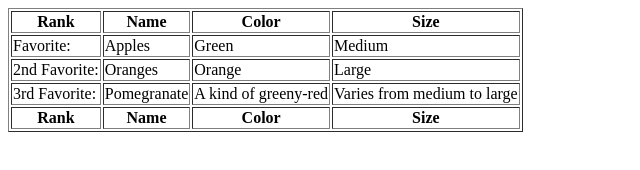
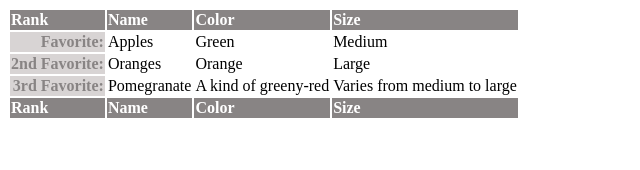
Before and after one commit to jaguileraaguilera/DIW_21_22, a plain HTML site: page t3_CSS/ws_3/e4/index.html in a window 1280 px wide. Shown: the whole page, without its empty margins (0-640 px from the left). Drawn offline with Linux system fonts and the light colour scheme.

Commit message:
Trabajo sin finalizar

```diff
--- a/t3_CSS/ws_3/e1/estilos.css
+++ b/t3_CSS/ws_3/e1/estilos.css
@@ -1,15 +1,16 @@
-table {
-    border-collapse: collapse;
+table, table tr th, table tr td {
     border: 1px solid black;
 }
 
+table {
+    border-collapse: collapse;
+}
+
 table tr th {
-    border: 1px solid black;
     background-color: grey;
 }
 
 
 table tr td {
     background-color: lightgrey;
-    border: 1px solid black;
 }
--- a/t3_CSS/ws_3/e2/estilos.css
+++ b/t3_CSS/ws_3/e2/estilos.css
@@ -14,5 +14,3 @@ table tr:nth-child(2n) {
 table tr:nth-child(2n+1) {
     background-color: rgb(234,239,247);
 }
-
-/* falta añadir mayor espaciado entre los th y los td*/
--- a/t3_CSS/ws_3/e4/estilos.css
+++ b/t3_CSS/ws_3/e4/estilos.css
@@ -0,0 +1,12 @@
+table tr th {
+    background-color: rgb(136,132,132);
+    color:white;
+    text-align: left ;
+}
+
+table tr td:first-child {
+    background-color: rgb(216,212,212);
+    text-align: right;
+    font-weight: bold;
+    color: rgb(136,132,132);
+}
--- a/t3_CSS/ws_3/e4/index.html
+++ b/t3_CSS/ws_3/e4/index.html
@@ -8,7 +8,7 @@
     <link rel="stylesheet" href="estilos.css" type="text/css">
 </head>
 <body>
-    <table border="1">
+    <table>
         <tr>
             <th>Rank</th>
             <th>Name</th>
```
Also changed, not shown: t3_CSS/ws_3/e3/estilos.css (+9 -6 lines), t3_CSS/ws_3/e5/estilos.css (+16 -0 lines), t3_CSS/ws_3/e5/index.html (+1 -2 lines).
